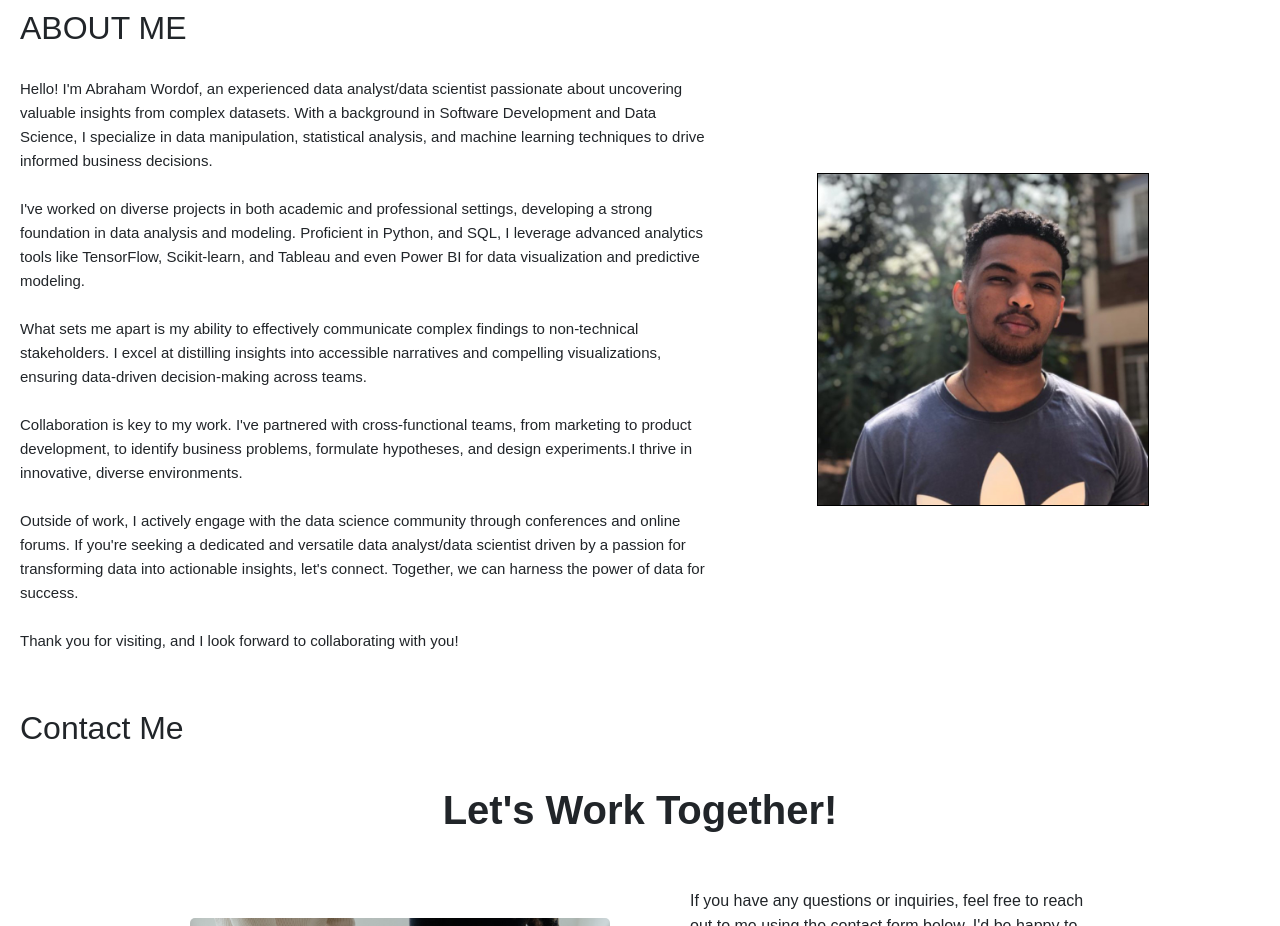
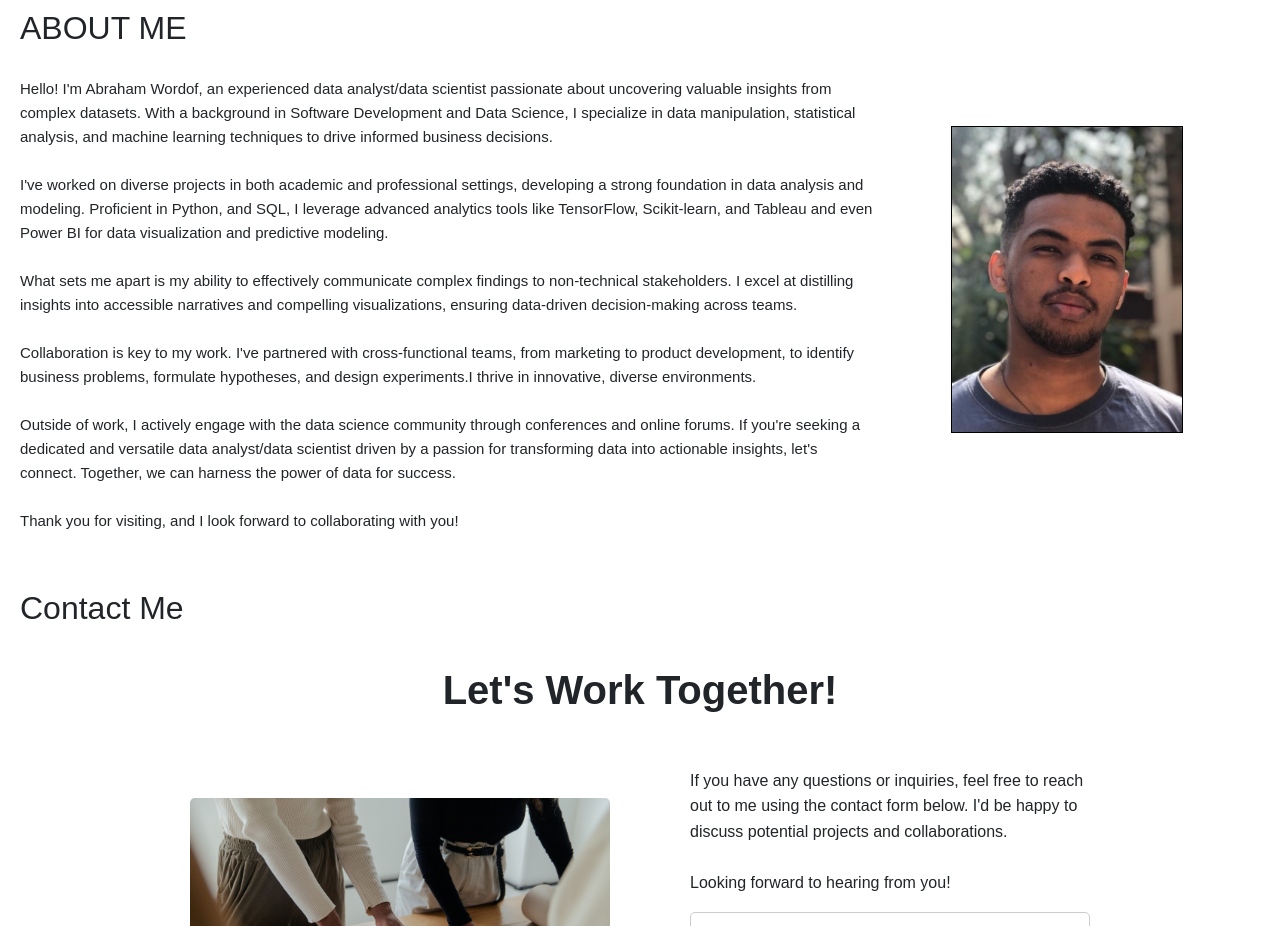
Before and after one commit to Brushido-W/Abraham-s-Portfolio-Website, a plain HTML site: page index.html in a window 1280 px wide. Shown: the part 1780-2706 px from the top of the page. Drawn offline with nearby package versions, Linux system fonts and the light colour scheme.

Commit message:
Update index.html

```diff
--- a/index.html
+++ b/index.html
@@ -411,7 +411,7 @@
         </p>
       </div>
       <div class="photo">
-        <img src="./About/AB.jpeg" alt="Your Photo">
+        <img src="./About/AB1.jpeg" alt="Your Photo">
       </div>
     </div>
   </section>
```
